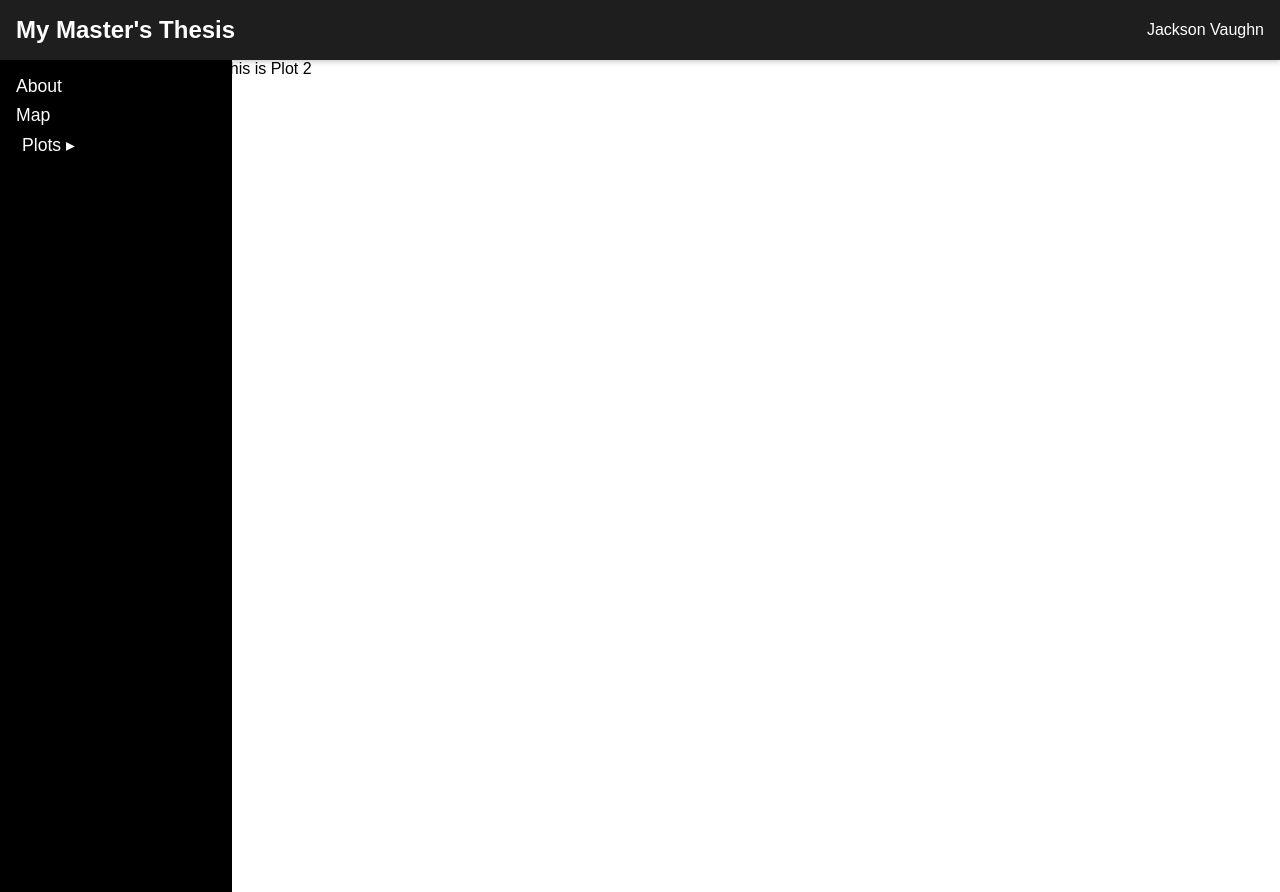
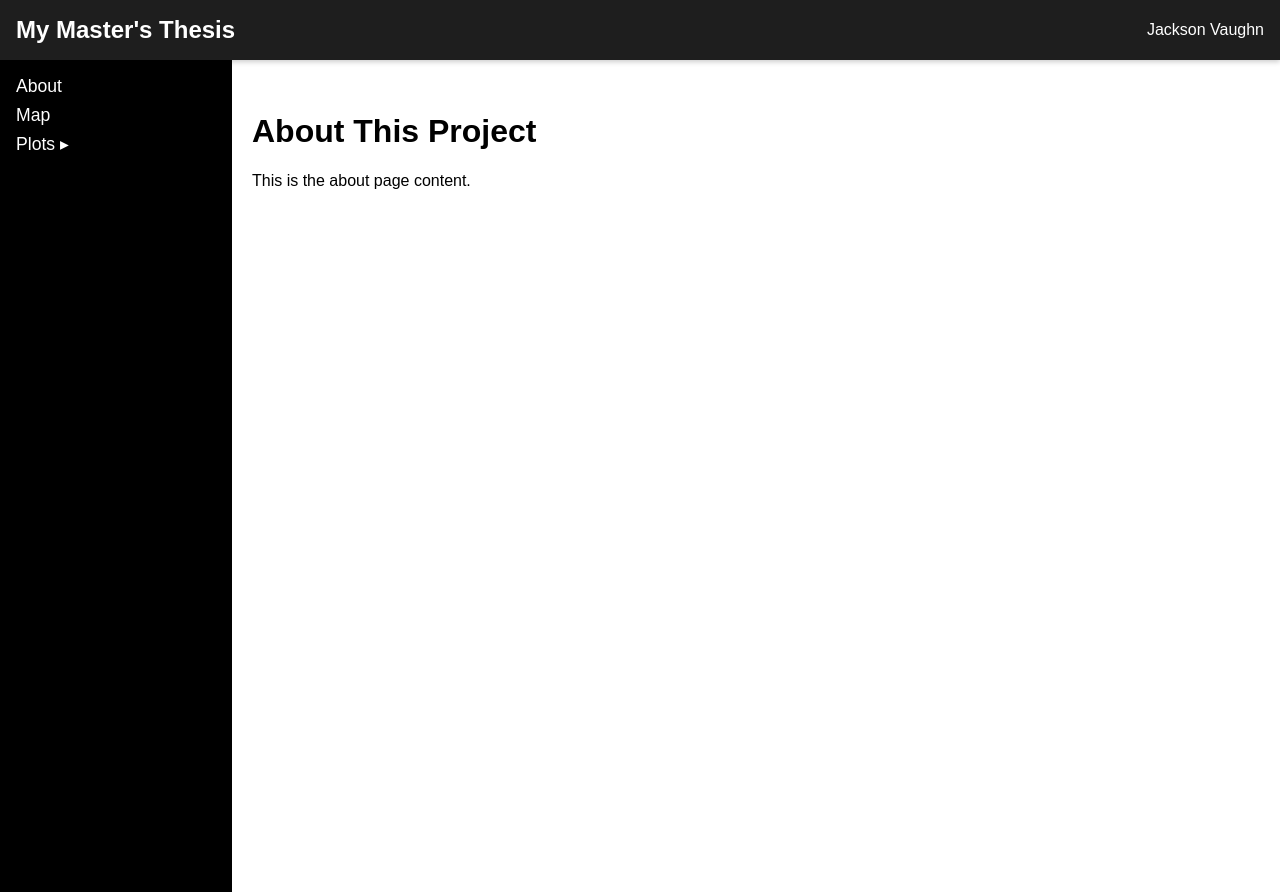
Before and after one commit to Jacksonrv/bathymetric_website_v2, a React (Vite) app: page /About in a window 1280 px wide. Built offline with nearby package versions, Linux system fonts and the light colour scheme.

Commit message:
Testing tab titles

```diff
--- a/src/components/SideBar.css
+++ b/src/components/SideBar.css
@@ -22,10 +22,8 @@
 /* Links and buttons */
 .sidebar a,
 .sidebar button {
+  all: unset; /* Reset button styles completely */
   color: white;
-  background: none;
-  border: none;
-  text-decoration: none;
   font-size: 1.1rem;
   display: flex;
   align-items: center;
@@ -33,6 +31,7 @@
   width: 100%;
   transition: color 0.2s ease;
 }
+
 
 /* Hover effect */
 .sidebar a:hover,
@@ -46,19 +45,22 @@
 }
 
 /* Ensure submenu (dropdown container) is aligned */
-.submenu {
-  margin: 0;
-  padding: 0;
-  border-left: none;
-  list-style: none;
+.submenu li {
+  margin-bottom: 0.6rem;
+  padding-left: 1.5rem; /* or use margin-left if you prefer */
 }
 
-/* Align submenu items consistently */
 .submenu li {
   margin: 0.6rem 0;
-  padding-left: 0; /* or set to a value if you want indentation */
+  padding-left: 1rem; /* Enough space for the dash */
+  display: flex;
+  align-items: center; /* This ensures vertical alignment */
 }
 
-.submenu {
-  margin-left: -1.2rem; /* use if you need to cancel out the parent LI spacing */
+.submenu li::before {
+  content: "–";
+  color: #ccc;
+  margin-right: 0.5rem;
+  display: inline-block;
+  line-height: 1;
 }
--- a/src/pages/About.tsx
+++ b/src/pages/About.tsx
@@ -1,5 +1,16 @@
+import React, { useEffect } from 'react';
+
 const About: React.FC = () => {
-  return <div>This is Plot 2</div>;
+  useEffect(() => {
+    document.title = 'About Jackson';
+  }, []);
+
+  return (
+    <div style={{ padding: '2rem' }}>
+      <h1>About This Project</h1>
+      <p>This is the about page content.</p>
+    </div>
+  );
 };
 
 export default About;
--- a/src/pages/Map.tsx
+++ b/src/pages/Map.tsx
@@ -21,6 +21,10 @@ const Map: React.FC = () => {
   const [lockedImage, setLockedImage] = useState<string | null>(null);
   const [selectedPointIndex, setSelectedPointIndex] = useState<number | null>(null);
   const [isMobile, setIsMobile] = useState(window.innerWidth <= 768);
+
+  useEffect(() => {
+    document.title = 'Bathymetric Map';
+  }, []);
 
   useEffect(() => {
     fetch(`${import.meta.env.BASE_URL}bathymetry.json`)
```
